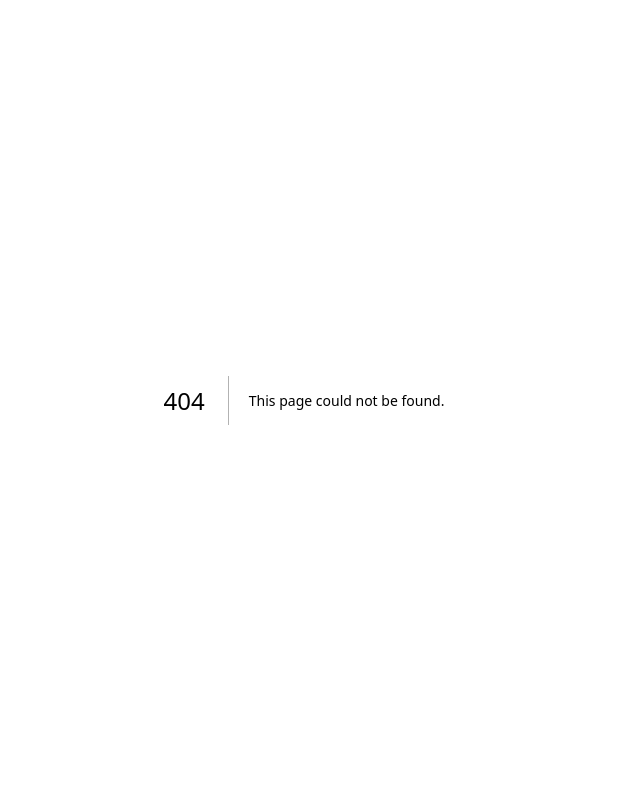
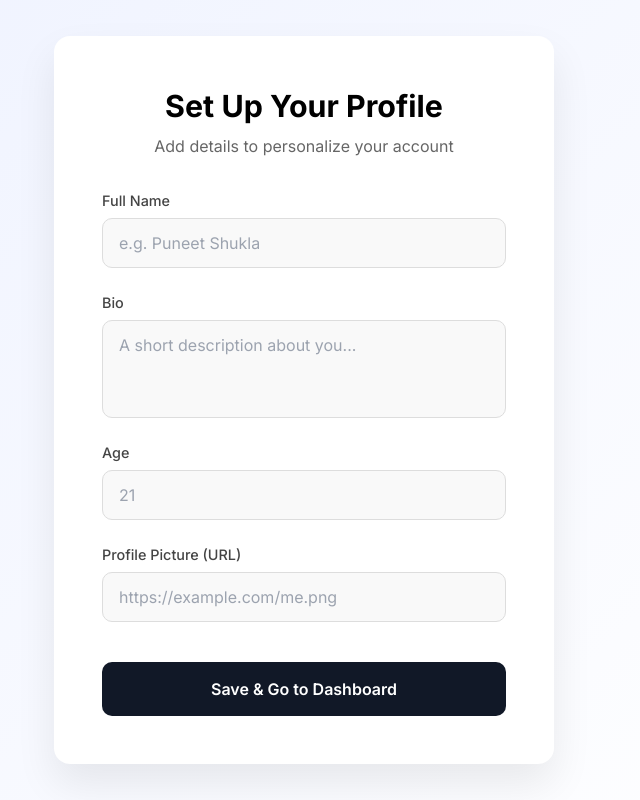
Before and after one commit to puneetshukla14/authpages, a Next.js app: page /setup-profile in a window 1280 px wide. Before the commit this address had no page. Shown: the whole page, without its empty margins (336-976 px from the left). Built offline with nearby package versions, Linux system fonts and the light colour scheme.

Commit message:
Create page.tsx

```diff
--- /dev/null
+++ b/app/setup-profile/page.tsx
@@ -0,0 +1,183 @@
+'use client';
+
+import { useState, useEffect } from 'react';
+import { useRouter } from 'next/navigation';
+import axios from 'axios';
+
+export default function SetupProfilePage() {
+  const router = useRouter();
+
+  const [form, setForm] = useState({
+    fullName: '',
+    bio: '',
+    age: '',
+    profilePicture: '',
+  });
+
+  const [fadeIn, setFadeIn] = useState(false);
+  const [error, setError] = useState('');
+
+  useEffect(() => {
+    const timer = setTimeout(() => setFadeIn(true), 100);
+    return () => clearTimeout(timer);
+  }, []);
+
+  const handleChange = (e: React.ChangeEvent<HTMLInputElement | HTMLTextAreaElement>) => {
+    const { name, value } = e.target;
+    setForm((prev) => ({ ...prev, [name]: value }));
+  };
+
+  const handleSubmit = async (e: React.FormEvent) => {
+    e.preventDefault();
+    setError('');
+
+    try {
+      await axios.post('/api/auth/setup-profile', form);
+      router.push('/dashboard');
+    } catch (err: any) {
+      setError(err.response?.data?.message || 'Profile setup failed');
+    }
+  };
+
+  return (
+    <main
+      style={{
+        ...styles.container,
+        opacity: fadeIn ? 1 : 0,
+        transform: fadeIn ? 'translateY(0)' : 'translateY(20px)',
+        transition: 'opacity 0.6s ease, transform 0.6s ease',
+      }}
+    >
+      <div style={styles.card}>
+        <h1 style={styles.title}>Set Up Your Profile</h1>
+        <p style={styles.subtitle}>Add details to personalize your account</p>
+
+        <form onSubmit={handleSubmit} style={styles.form}>
+          <div style={styles.inputGroup}>
+            <label style={styles.label}>Full Name</label>
+            <input
+              name="fullName"
+              value={form.fullName}
+              onChange={handleChange}
+              placeholder="e.g. Puneet Shukla"
+              style={styles.input}
+            />
+          </div>
+
+          <div style={styles.inputGroup}>
+            <label style={styles.label}>Bio</label>
+            <textarea
+              name="bio"
+              value={form.bio}
+              onChange={handleChange}
+              placeholder="A short description about you..."
+              rows={3}
+              style={{ ...styles.input, resize: 'none' }}
+            />
+          </div>
+
+          <div style={styles.inputGroup}>
+            <label style={styles.label}>Age</label>
+            <input
+              name="age"
+              value={form.age}
+              onChange={handleChange}
+              type="number"
+              placeholder="21"
+              style={styles.input}
+            />
+          </div>
+
+          <div style={styles.inputGroup}>
+            <label style={styles.label}>Profile Picture (URL)</label>
+            <input
+              name="profilePicture"
+              value={form.profilePicture}
+              onChange={handleChange}
+              placeholder="https://example.com/me.png"
+              style={styles.input}
+            />
+          </div>
+
+          {error && <p style={styles.error}>{error}</p>}
+
+          <button type="submit" style={styles.button}>
+            Save & Go to Dashboard
+          </button>
+        </form>
+      </div>
+    </main>
+  );
+}
+
+const styles = {
+  container: {
+    minHeight: '100vh',
+    background: 'linear-gradient(135deg, #eef2ff, #fff)',
+    display: 'flex',
+    alignItems: 'center',
+    justifyContent: 'center',
+    padding: '2rem',
+    fontFamily: `'Inter', sans-serif`,
+  },
+  card: {
+    backgroundColor: '#ffffff',
+    padding: '3rem',
+    borderRadius: '16px',
+    width: '100%',
+    maxWidth: '500px',
+    boxShadow: '0 20px 40px rgba(0, 0, 0, 0.08)',
+  },
+  title: {
+    fontSize: '1.9rem',
+    fontWeight: 700,
+    textAlign: 'center' as const,
+    marginBottom: '0.3rem',
+  },
+  subtitle: {
+    fontSize: '1rem',
+    color: '#666',
+    textAlign: 'center' as const,
+    marginBottom: '2rem',
+  },
+  form: {
+    display: 'flex',
+    flexDirection: 'column' as const,
+    gap: '1.5rem',
+  },
+  inputGroup: {
+    display: 'flex',
+    flexDirection: 'column' as const,
+  },
+  label: {
+    fontSize: '0.9rem',
+    marginBottom: '0.4rem',
+    fontWeight: 500,
+    color: '#444',
+  },
+  input: {
+    padding: '0.75rem 1rem',
+    fontSize: '1rem',
+    borderRadius: '10px',
+    border: '1px solid #ddd',
+    backgroundColor: '#f9f9f9',
+    outline: 'none',
+  },
+  button: {
+    marginTop: '1rem',
+    padding: '0.95rem',
+    backgroundColor: '#111827',
+    color: '#fff',
+    fontSize: '1rem',
+    fontWeight: 600,
+    border: 'none',
+    borderRadius: '10px',
+    cursor: 'pointer',
+    transition: 'background 0.3s ease, transform 0.2s ease',
+  },
+  error: {
+    color: '#e11d48',
+    fontSize: '0.9rem',
+    textAlign: 'left' as const,
+  },
+} as const;
```
